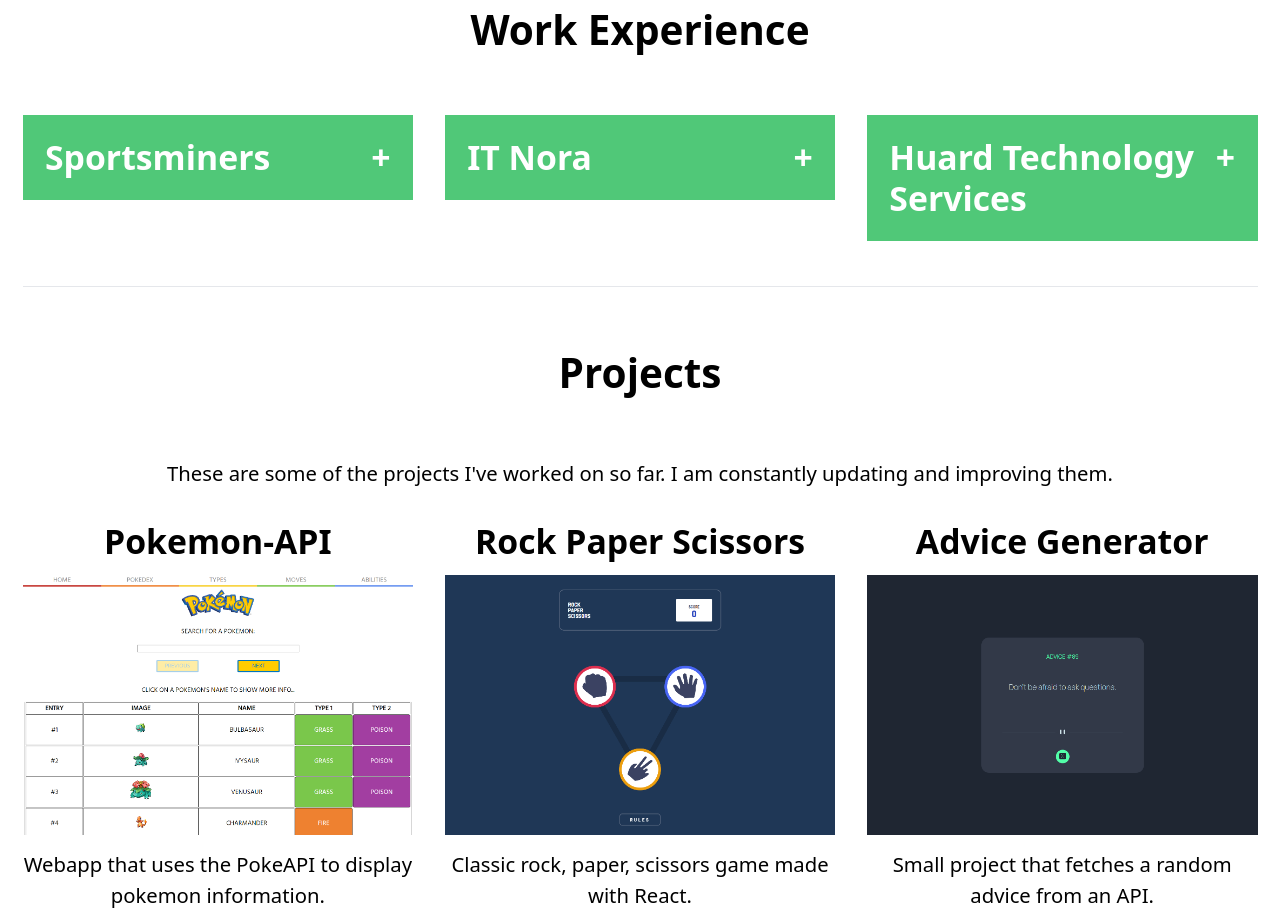
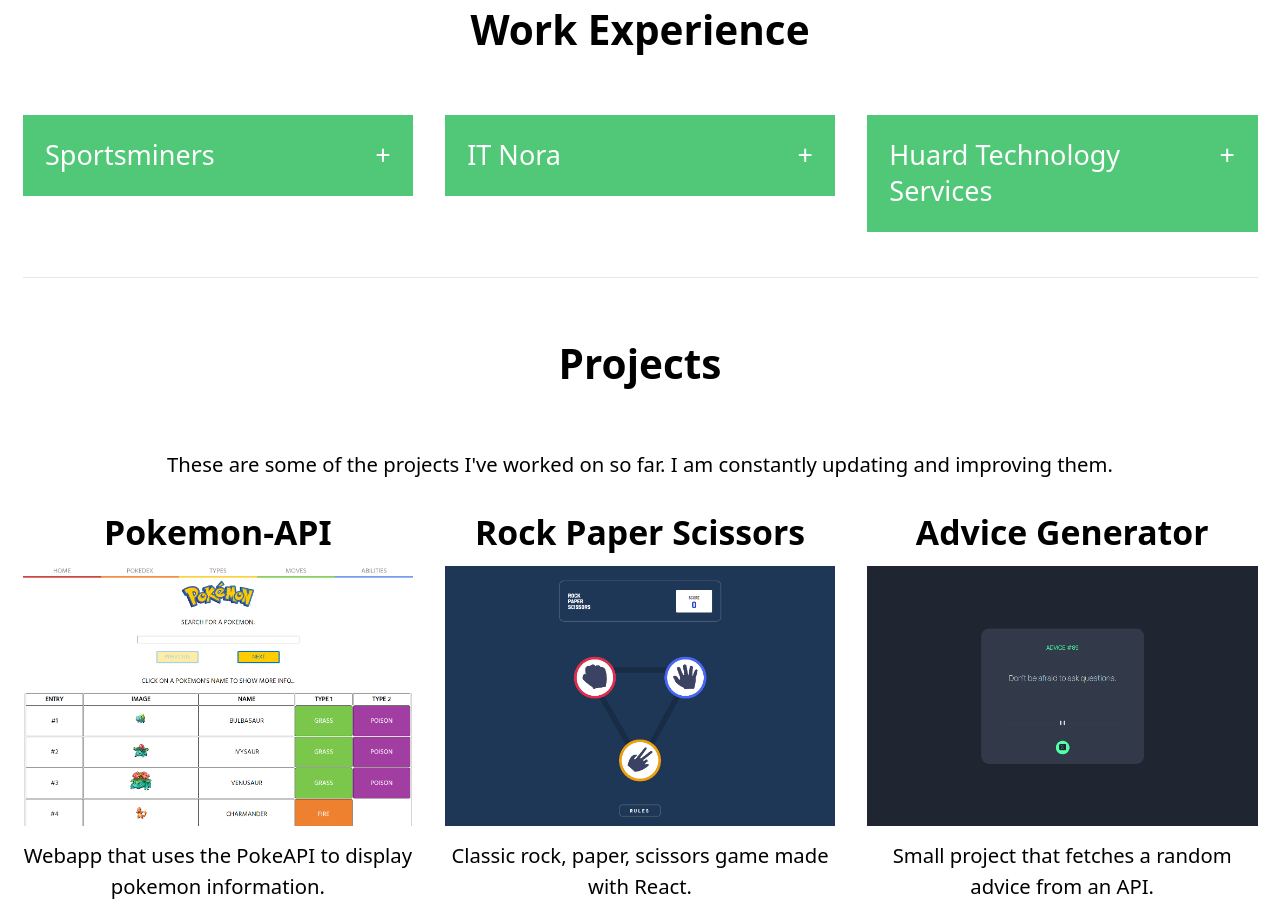
Before and after one commit to jlbmontejano/personal-portfolio, a React (Vite) app: page / in a window 1280 px wide. Shown: the part 1200-2114 px from the top of the page. Built offline with nearby package versions, Linux system fonts and the light colour scheme.

Commit message:
Fixing resume anchor tag and adding h5 to tailwind config

```diff
--- a/src/components/Footer.tsx
+++ b/src/components/Footer.tsx
@@ -8,7 +8,7 @@ const Footer = () => {
 					{network.name}
 				</a>
 			))}
-			<a href='/assets/CV-Jorge-Luis-Buenrostro-Montejano.pdf' target='_blank' rel='noreferrer'>
+			<a href='assets/CV-Jorge-Luis-Buenrostro-Montejano.pdf' target='_blank' rel='noreferrer'>
 				Resume
 			</a>
 		</div>
--- a/src/components/IndividualWork.tsx
+++ b/src/components/IndividualWork.tsx
@@ -18,8 +18,8 @@ const IndividualWork = ({ work }: IndividualWorkProps) => {
 	return (
 		<div className='flex flex-col w-full lg:w-1/3 text-white'>
 			<div onClick={() => setHidden(!hidden)} className={`flex justify-between p-5 cursor-pointer ${hidden ? "bg-emerald-green" : "bg-dark-emerald-green text-cream "}`}>
-				<h4 className={`text-left ${hidden ? "" : "underline"}`}>{work.company}</h4>
-				<h4>+</h4>
+				<h5 className={`text-left ${hidden ? "" : "underline"}`}>{work.company}</h5>
+				<h5>+</h5>
 			</div>
 			<div className={`flex flex-col p-5 bg-emerald-green ${hidden && "hidden"}`}>
 				<p className='text-left'>
--- a/src/index.css
+++ b/src/index.css
@@ -25,6 +25,10 @@
 
   h4 {
     @apply text-3xl
+  }
+
+  h5 {
+    @apply text-2xl
   }
 
   a:hover {
```
